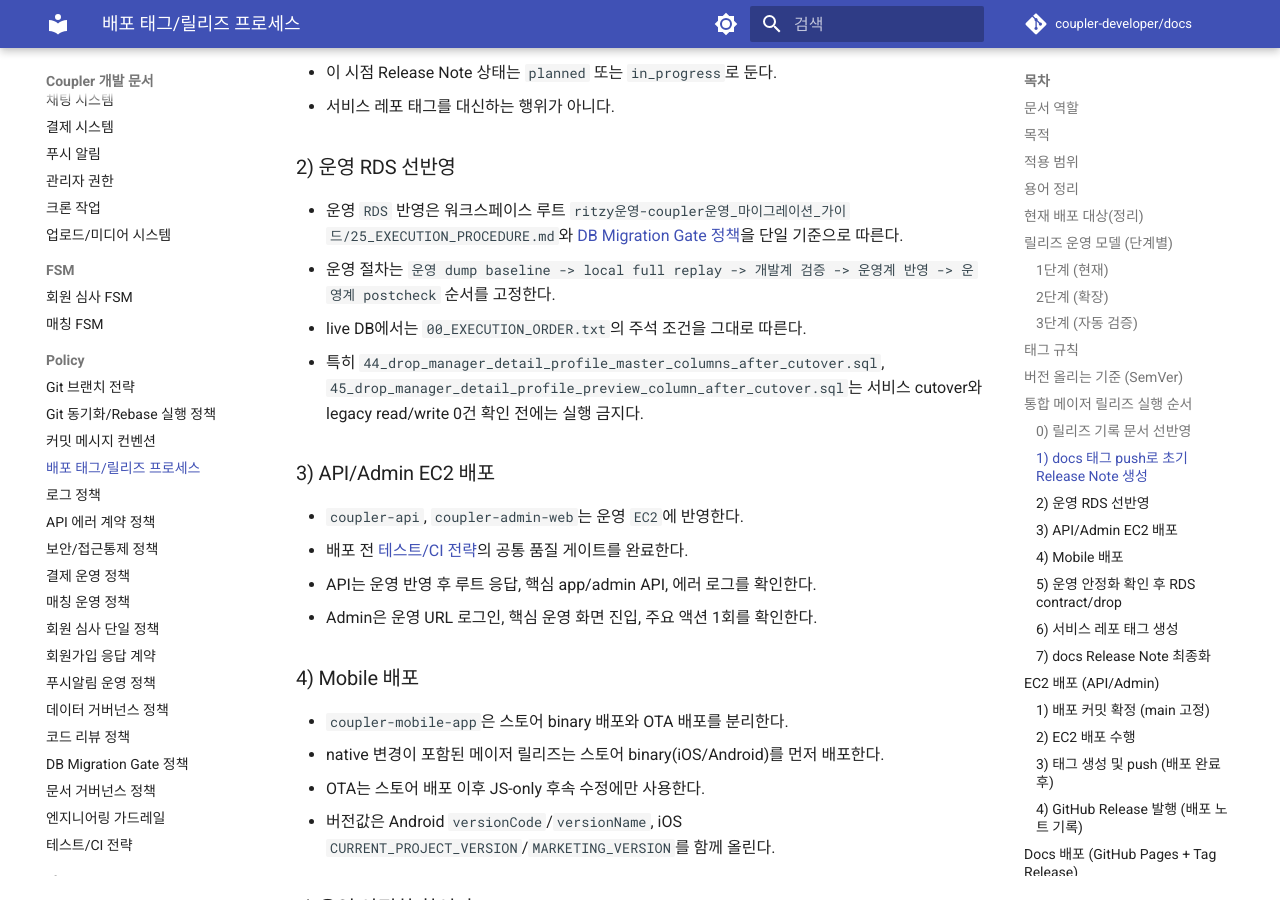
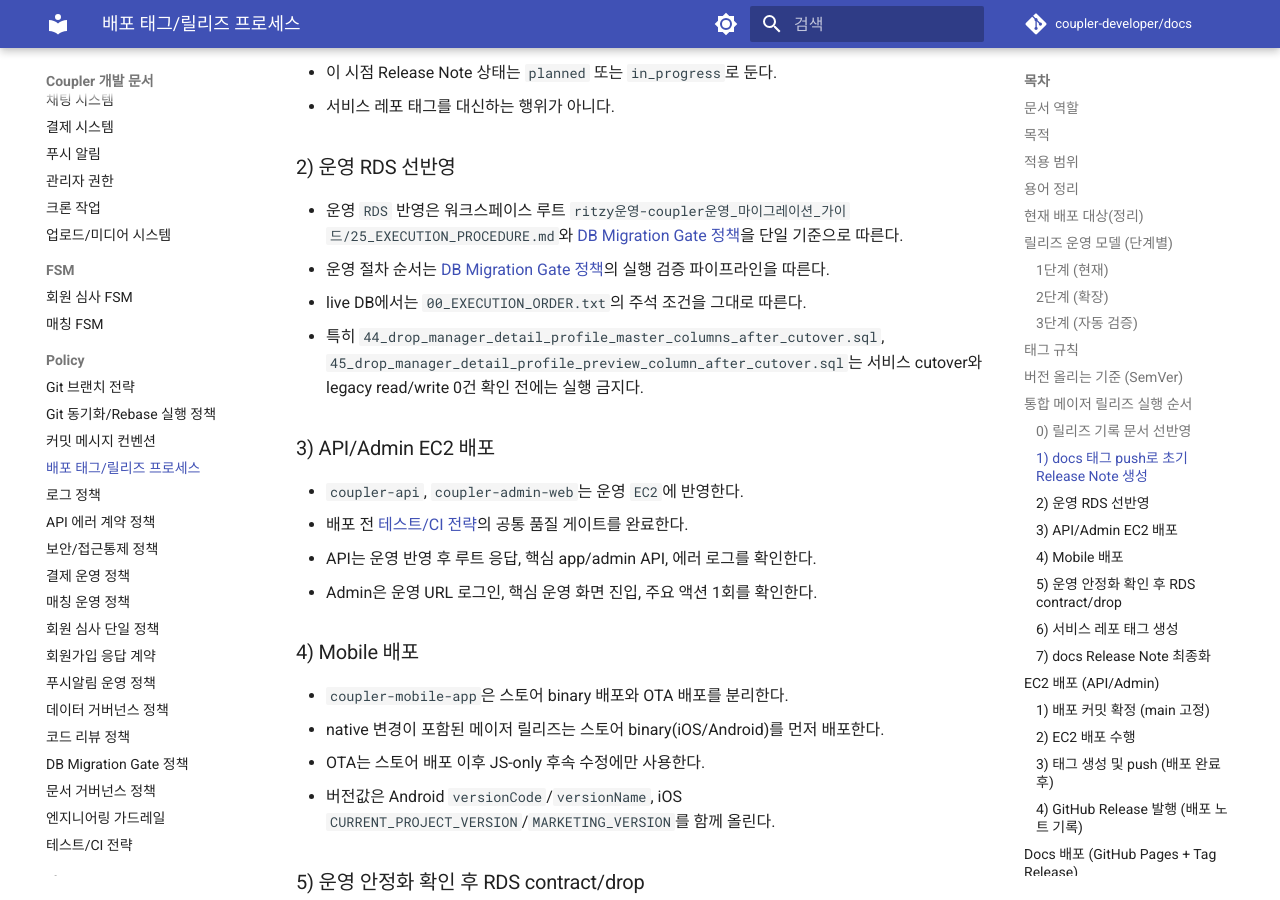
Before and after one commit to coupler-developer/docs, an MkDocs documentation site: the page built from content/policy/release-process.md, in a window 1280 px wide and 900 px high, scrolled down 3300 px. Built offline with MkDocs 1.6.1 and Material for MkDocs 9.7.7, drawn with Linux system fonts in a browser that asks for light colours; comment, search, counter and statistics services are not loaded.

Commit message:
docs: DB 마이그레이션 순서 SoT 참조 정리
Changes:
- 테스트 전략의 DB 마이그레이션 최소 순서를 Gate 정책 파이프라인 참조로 변경
- 릴리즈 프로세스의 운영 RDS 절차 순서를 Gate 정책 파이프라인 참조로 변경

Tests:
- yarn validate:docs 통과

```diff
--- a/content/policy/release-process.md
+++ b/content/policy/release-process.md
@@ -110,7 +110,7 @@ git push origin "${TAG}"
 ### 2) 운영 RDS 선반영
 
 - 운영 `RDS` 반영은 워크스페이스 루트 `ritzy운영-coupler운영_마이그레이션_가이드/25_EXECUTION_PROCEDURE.md`와 [DB Migration Gate 정책](db-migration-gate-policy.md)을 단일 기준으로 따른다.
-- 운영 절차는 `운영 dump baseline -> local full replay -> 개발계 검증 -> 운영계 반영 -> 운영계 postcheck` 순서를 고정한다.
+- 운영 절차 순서는 [DB Migration Gate 정책](db-migration-gate-policy.md)의 실행 검증 파이프라인을 따른다.
 - live DB에서는 `00_EXECUTION_ORDER.txt`의 주석 조건을 그대로 따른다.
 - 특히 `44_drop_manager_detail_profile_master_columns_after_cutover.sql`, `45_drop_manager_detail_profile_preview_column_after_cutover.sql`는 서비스 cutover와 legacy read/write 0건 확인 전에는 실행 금지다.
 
```
Also changed, not shown: content/policy/testing-strategy.md (+1 -1 lines).
